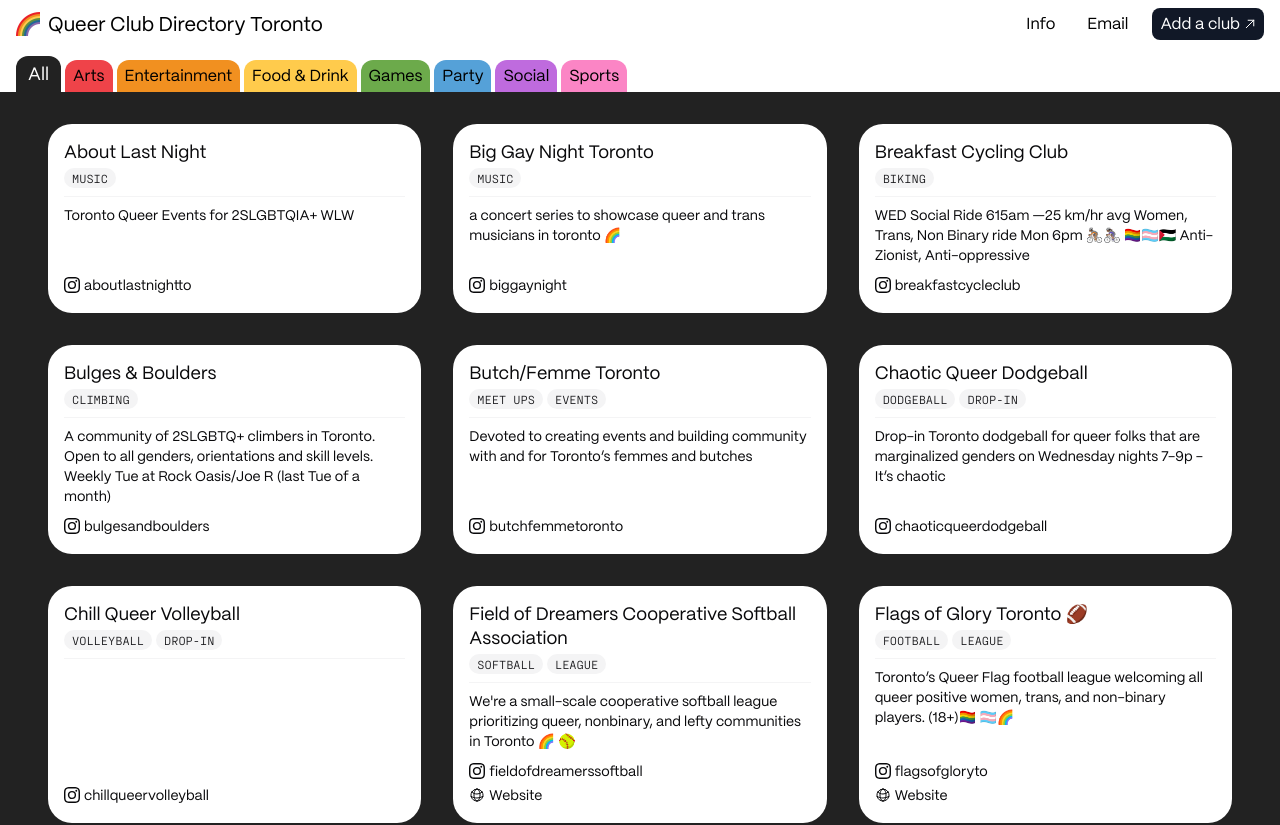
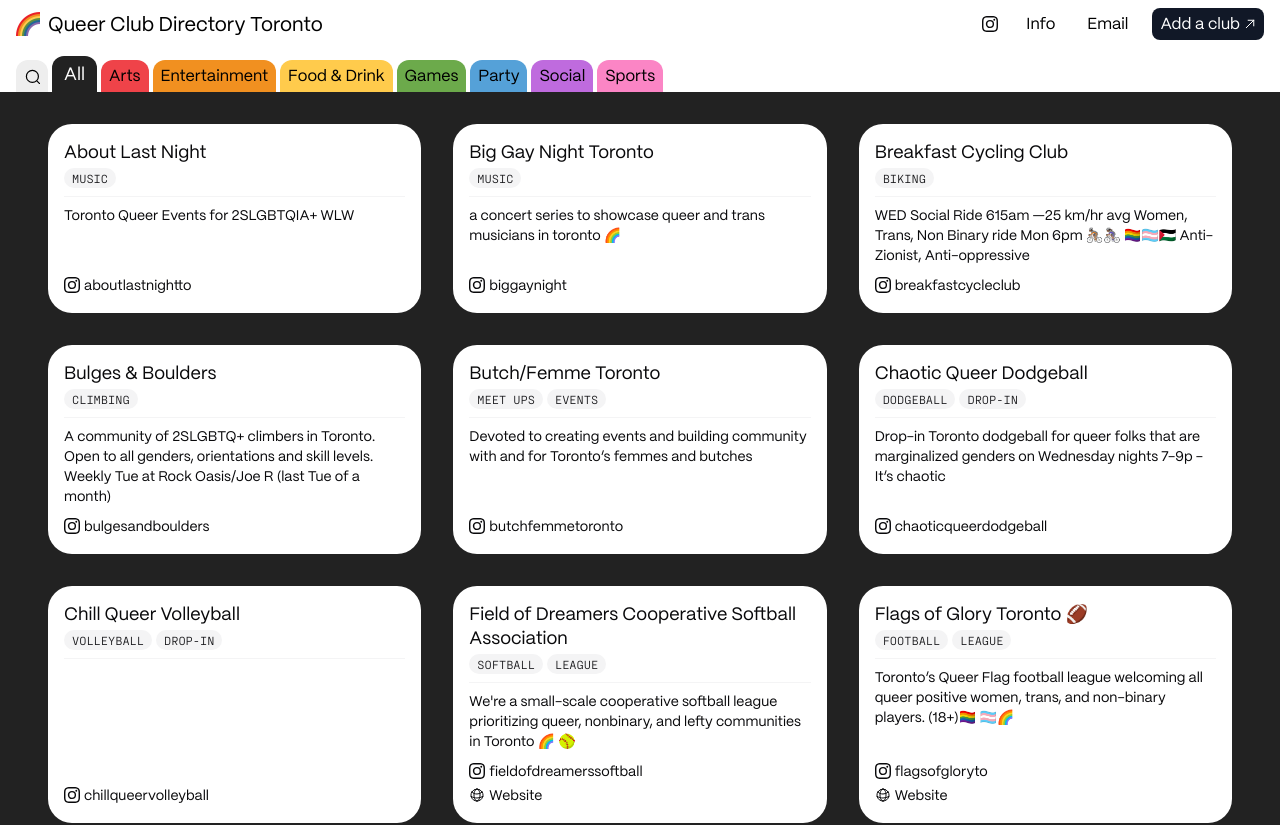
Before and after one commit to roneilla/queer-club-directory, a React (Vite) app: page / in a window 1280 px wide. Shown: the top 825 px of the page. Built offline with nearby package versions, Linux system fonts and the light colour scheme.

Commit message:
search feature implemented

```diff
--- a/src/App.css
+++ b/src/App.css
@@ -35,6 +35,9 @@
 
 .sports {
 	background: #fb85c5;
+}
+.search {
+	background: #eee;
 }
 
 .all {
--- a/src/App.tsx
+++ b/src/App.tsx
@@ -11,10 +11,12 @@
 	const [tags, setTags] = useState<string[]>([]);
 	const [filterTags, setFilterTags] = useState<string[]>([]);
 	const [showFilter, setShowFilter] = useState(false);
+	const [search, setSearch] = useState<string>('');
 
 	useEffect(() => {
 		clearFilterTags();
 		setTags([]);
+		setSearch('');
 		setShowFilter(false);
 
 		if (category === 'all') return;
@@ -46,6 +48,19 @@
 					<Navigation />
 					<Tabs currentCategory={category} changeCategory={setCategory} />
 				</div>
+				{category === 'search' && (
+					<div className="p-4 w-full">
+						<input
+							className="text-lg rounded-full px-4 py-2 w-full"
+							type="text"
+							onChange={(e) => setSearch(e.target.value)}
+							value={search}
+							name="search"
+							id="search"
+							placeholder="Search here..."
+						/>
+					</div>
+				)}
 				{tags.length > 0 && (
 					<div className="w-full pb-2 px-8 lg:px-12">
 						<button
@@ -111,6 +126,17 @@
 							return 0;
 						})
 						.filter((item) => {
+							if (category === 'search' && search) {
+								return (
+									item.category.toLowerCase().includes(search.toLowerCase()) ||
+									item.name.toLowerCase().includes(search.toLowerCase()) ||
+									item.description
+										.toLowerCase()
+										.includes(search.toLowerCase()) ||
+									item.tags.toLowerCase().includes(search.toLowerCase())
+								);
+							}
+
 							if (category === 'all') return true;
 							if (filterTags.length === 0) return category === item.category;
 
@@ -130,7 +156,10 @@
 						))}
 				</Container>
 			</div>
-			<div className="w-full px-4 py-2 flex flex-col gap-2 sm:flex-row sm:justify-between text-sm">
+			<div
+				className={`${
+					category === 'all' ? 'text-white' : 'text-black'
+				} ${category} w-full px-4 py-2 flex flex-col gap-2 sm:flex-row sm:justify-between text-sm`}>
 				<a
 					className="footer-email hover:underline flex items-center"
 					href="https://www.roneilla.com"
--- a/src/components/Navigation.tsx
+++ b/src/components/Navigation.tsx
@@ -14,6 +14,19 @@
 					</h1>
 				</div>
 				<div className="flex gap-4 items-center">
+					<a
+						className={`gap-1 items-center  hover:bg-zinc-200 text-zinc-950 inline-flex p-1 rounded-full`}
+						href={`https://www.instagram.com/queerclubdirectory/`}
+						target="_blank">
+						<svg
+							xmlns="http://www.w3.org/2000/svg"
+							width="16"
+							height="16"
+							fill="currentColor"
+							viewBox="0 0 16 16">
+							<path d="M8 0C5.829 0 5.556.01 4.703.048 3.85.088 3.269.222 2.76.42a3.9 3.9 0 0 0-1.417.923A3.9 3.9 0 0 0 .42 2.76C.222 3.268.087 3.85.048 4.7.01 5.555 0 5.827 0 8.001c0 2.172.01 2.444.048 3.297.04.852.174 1.433.372 1.942.205.526.478.972.923 1.417.444.445.89.719 1.416.923.51.198 1.09.333 1.942.372C5.555 15.99 5.827 16 8 16s2.444-.01 3.298-.048c.851-.04 1.434-.174 1.943-.372a3.9 3.9 0 0 0 1.416-.923c.445-.445.718-.891.923-1.417.197-.509.332-1.09.372-1.942C15.99 10.445 16 10.173 16 8s-.01-2.445-.048-3.299c-.04-.851-.175-1.433-.372-1.941a3.9 3.9 0 0 0-.923-1.417A3.9 3.9 0 0 0 13.24.42c-.51-.198-1.092-.333-1.943-.372C10.443.01 10.172 0 7.998 0zm-.717 1.442h.718c2.136 0 2.389.007 3.232.046.78.035 1.204.166 1.486.275.373.145.64.319.92.599s.453.546.598.92c.11.281.24.705.275 1.485.039.843.047 1.096.047 3.231s-.008 2.389-.047 3.232c-.035.78-.166 1.203-.275 1.485a2.5 2.5 0 0 1-.599.919c-.28.28-.546.453-.92.598-.28.11-.704.24-1.485.276-.843.038-1.096.047-3.232.047s-2.39-.009-3.233-.047c-.78-.036-1.203-.166-1.485-.276a2.5 2.5 0 0 1-.92-.598 2.5 2.5 0 0 1-.6-.92c-.109-.281-.24-.705-.275-1.485-.038-.843-.046-1.096-.046-3.233s.008-2.388.046-3.231c.036-.78.166-1.204.276-1.486.145-.373.319-.64.599-.92s.546-.453.92-.598c.282-.11.705-.24 1.485-.276.738-.034 1.024-.044 2.515-.045zm4.988 1.328a.96.96 0 1 0 0 1.92.96.96 0 0 0 0-1.92m-4.27 1.122a4.109 4.109 0 1 0 0 8.217 4.109 4.109 0 0 0 0-8.217m0 1.441a2.667 2.667 0 1 1 0 5.334 2.667 2.667 0 0 1 0-5.334" />
+						</svg>
+					</a>
 					<button
 						className="infoModal textButton font-medium transition-all"
 						onClick={() => setShowInfo(true)}
--- a/src/components/Tabs.tsx
+++ b/src/components/Tabs.tsx
@@ -9,6 +9,28 @@
 	return (
 		<div className="w-full bg-white sm:pt-2">
 			<div className="flex items-end overflow-scroll px-4 gap-1">
+				<button
+					className={`font-medium tabItem text-black py-2 px-2 capitalize cursor-pointer hover:text-md hover:px-6 transition-all text-nowrap search ${
+						currentCategory === 'search' ? 'px-3 py-2.5' : ''
+					}`}
+					onClick={() => {
+						changeCategory('search');
+						window.scroll(0, 0);
+					}}>
+					<svg
+						xmlns="http://www.w3.org/2000/svg"
+						fill="none"
+						viewBox="0 0 20 20"
+						strokeWidth={1.5}
+						stroke="black"
+						className="size-4">
+						<path
+							strokeLinecap="round"
+							strokeLinejoin="round"
+							d="m21 21-5.197-5.197m0 0A7.5 7.5 0 1 0 5.196 5.196a7.5 7.5 0 0 0 10.607 10.607Z"
+						/>
+					</svg>
+				</button>{' '}
 				{clubCategories.sort().map((item) => (
 					<h2 key={item}>
 						<button
```
